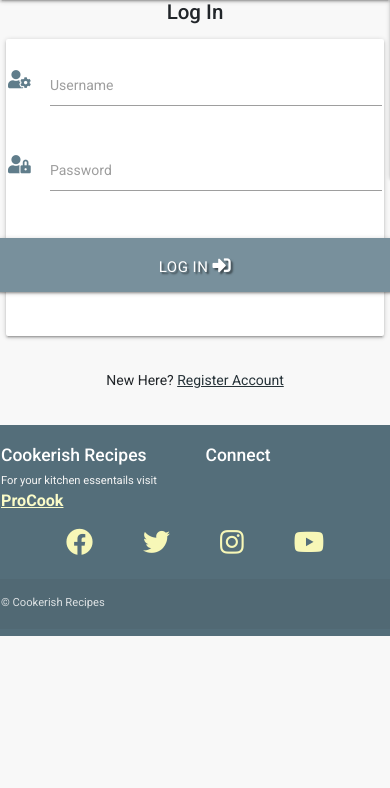
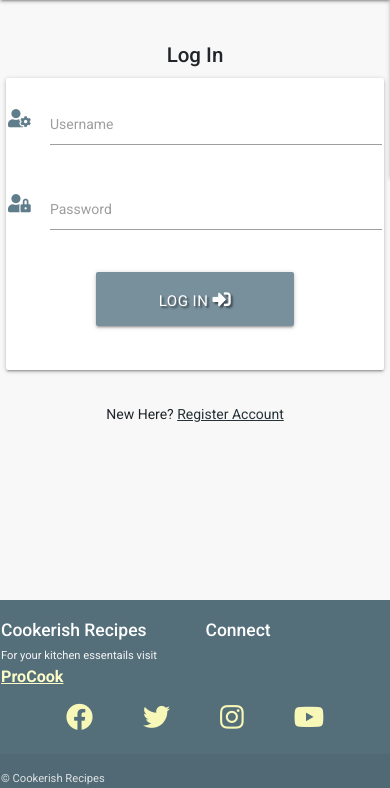
Before and after one commit to baijuka/ms3-bju-project, a Flask app: page /login in a window 390 px wide. Shown: the part 56-844 px from the top of the page. Run offline with Flask 2, Linux system fonts and the light colour scheme; some libraries are stand-ins or nearby versions.

Commit message:
Modify content display in register.html and login.html

```diff
--- a/static/css/style.css
+++ b/static/css/style.css
@@ -75,6 +75,10 @@ ul li a {
     margin: 10px auto;
 }
 #btn-register{
+    max-width: 40%;
+    margin: 0 auto;"
+}
+#btn-login{
     max-width: 40%;
     margin: 0 auto;"
 }
@@ -177,6 +181,10 @@ footer .social a {
         max-width: 50%;
         margin: 0 auto;"
     }
+    #btn-login{
+        max-width: 50%;
+        margin: 0 auto;"
+    }
     #footer {
         min-height: 25%;
     }
@@ -184,6 +192,10 @@ footer .social a {
 
 @media only screen and (max-width: 300x){
     #btn-register{
+        max-width: 50%;
+        margin: 0 auto;
+    }
+    #btn-login{
         max-width: 50%;
         margin: 0 auto;
     }
@@ -207,4 +219,10 @@ footer .social a {
         max-width: 70%;
         height: auto;
     }
+    #login-reister {
+        margin-bottom: 40% !important;
+    }
+    #reister-login {
+        margin-bottom: 40% !important;
+    }
 }
--- a/templates/login.html
+++ b/templates/login.html
@@ -1,10 +1,10 @@
 {% extends "base.html" %}
 {% block content %}
 
-    <h3 class="center-align">Log In</h3>
+    <h3 class="center-align" style="margin-top: 11%; margin-bottom: 1%;">Log In</h3>
 
     <div class="row">
-        <form class="col s12 m8 offset-m2" method="POST" action="{{ url_for('login') }}">
+        <form class="col s12 m8 offset-m2" method="POST" action="{{ url_for('login') }}" style="margin: 0% auto;">
             <div class="card-panel">
                 <!-- username -->
                 <div class="row">
@@ -26,7 +26,7 @@
                 </div>
                 <!-- register -->
                 <div class="row">
-                    <button type="submit" class="col s12 btn-large blue-grey lighten-1 text-shadow">
+                    <button type="submit" id="btn-login" class="col s12 btn-large blue-grey lighten-1 text-shadow">
                         Log In <i class="fas fa-sign-in-alt"></i>
                     </button>
                 </div>
@@ -36,7 +36,7 @@
 
     <div class="row">
         <div class="col s12">
-            <p class="center-align">
+            <p class="center-align" id="login-reister" style="margin-bottom: 10%;">
                 New Here?
                 <a href="{{ url_for('register') }}" class="blue-grey-text text-darken-4">Register Account</a>
             </p>
--- a/templates/register.html
+++ b/templates/register.html
@@ -1,7 +1,7 @@
 {% extends "base.html" %}
 {% block content %}
 
-    <h3 class="center-align" style="margin-top: 10%;">Register</h3>
+    <h3 class="center-align" style="margin-top: 11%; margin-bottom: 1%;">Register</h3>
 
     <div class="row">
         <form class="col s12 m8 offset-m2" method="POST" action="{{ url_for('register') }}" style="margin: 0% auto;">
@@ -36,7 +36,7 @@
 
     <div class="row">
         <div class="col s12" style="margin-bottom: 5%;">
-            <p class="center-align">
+            <p class="center-align" id="login-reister">
                 Already Resitered?
                 <a href="{{ url_for('login') }}" class="blue-grey-text text-darken-4">Log In</a>
             </p>
```
